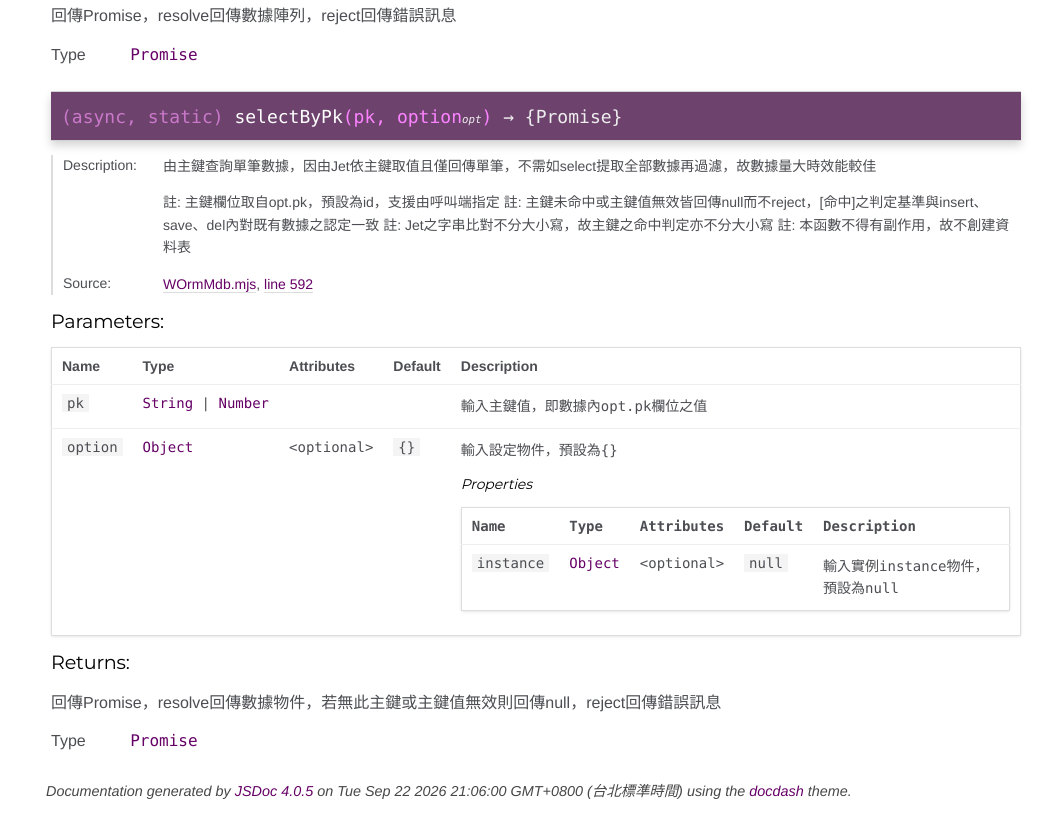
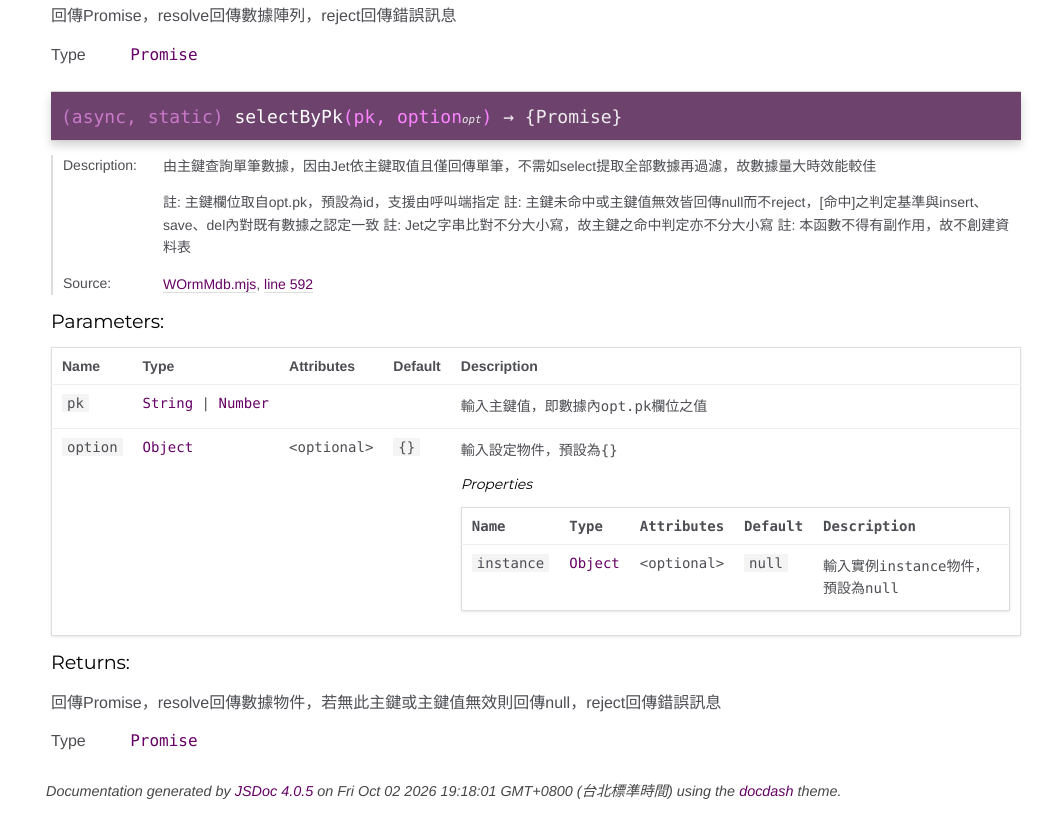
Before and after one commit to yuda-lyu/w-orm-mdb, a plain HTML site: page WOrmMdb.html in a window 1280 px wide. Shown: the part 7562-8377 px from the top of the page, without its empty margins (239-1280 px from the left). Drawn offline with Linux system fonts and the light colour scheme.

Commit message:
deploy 2026-10-02T11:18:20.342Z

```diff
--- a/WOrmMdb.html
+++ b/WOrmMdb.html
@@ -3529,7 +3529,7 @@
 <br class="clear">
 
 <footer>
-    Documentation generated by <a href="https://github.com/jsdoc3/jsdoc">JSDoc 4.0.5</a> on Tue Sep 22 2026 21:06:00 GMT+0800 (台北標準時間) using the <a href="https://github.com/clenemt/docdash">docdash</a> theme.
+    Documentation generated by <a href="https://github.com/jsdoc3/jsdoc">JSDoc 4.0.5</a> on Fri Oct 02 2026 19:18:01 GMT+0800 (台北標準時間) using the <a href="https://github.com/clenemt/docdash">docdash</a> theme.
 </footer>
 
 <script>prettyPrint();</script>
```
Also changed, not shown: WOrmMdb.mjs.html (+1 -1 lines), getCmd.mjs.html (+1 -1 lines), global.html (+1 -1 lines), importModels.mjs.html (+1 -1 lines), index.html (+1 -1 lines), jet.mjs.html (+1 -1 lines), queryMemory.mjs.html (+1 -1 lines).
